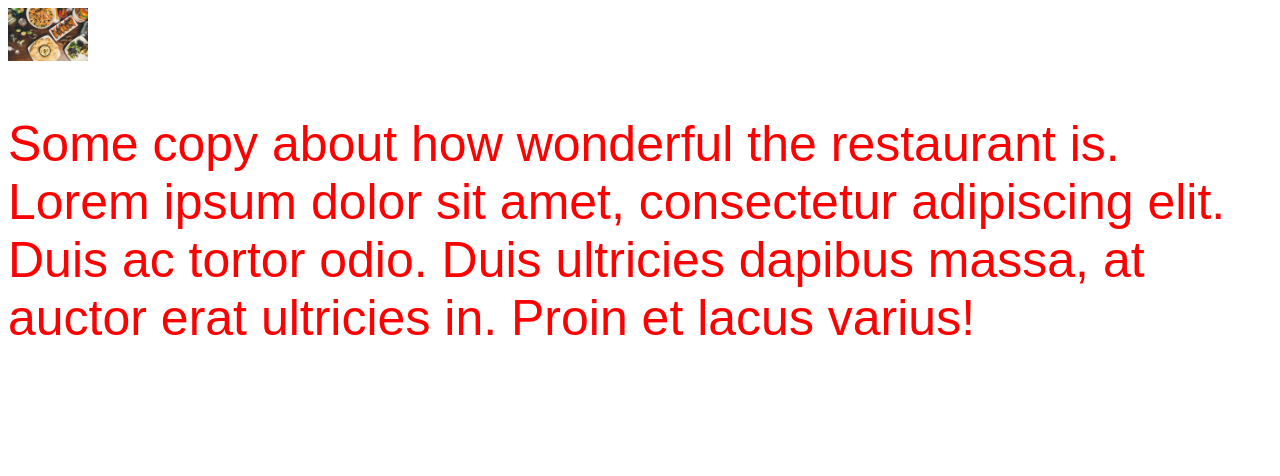
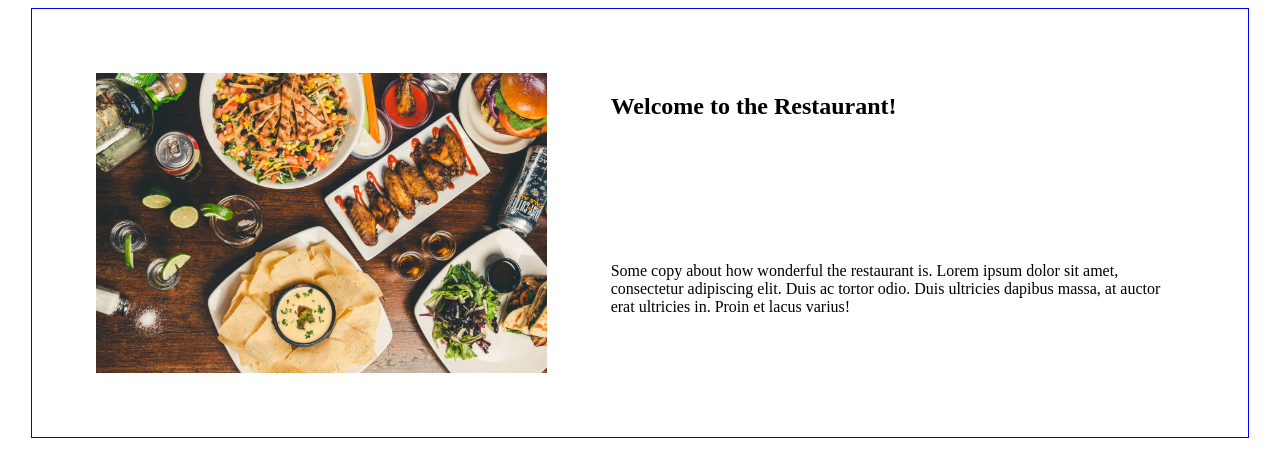
Before and after one commit to maleker86/restaurant-page, a website built with webpack: page dist/index.html in a window 1280 px wide. Built offline with nearby package versions, Linux system fonts and the light colour scheme.

Commit message:
Load Assets using CSS Grid Template

```diff
--- a/src/page-load.js
+++ b/src/page-load.js
@@ -6,21 +6,27 @@ console.log("This is specifically the page-load.js");
 
 function load_content() {
     const Content = document.createElement('div');
+    const CopyText = document.createElement('p');
+    const Title = document.createElement('h2');
 
-    const copyText = document.createElement('p');
+    Content.classList.add('container');
 
     console.log("This is the content function.");
 
     // add copy about how cool the restaurant is
-    copyText.classList.add('red');
-    copyText.textContent = "Some copy about how wonderful the restaurant is. Lorem ipsum dolor sit amet, consectetur adipiscing elit. Duis ac tortor odio. Duis ultricies dapibus massa, at auctor erat ultricies in. Proin et lacus varius!";
+    CopyText.classList.add('red');
+    CopyText.textContent = "Some copy about how wonderful the restaurant is. Lorem ipsum dolor sit amet, consectetur adipiscing elit. Duis ac tortor odio. Duis ultricies dapibus massa, at auctor erat ultricies in. Proin et lacus varius!";
+
+    // customize the title
+    Title.textContent = "Welcome to the Restaurant!";
 
     // add the image to a div...
     const myHeader = new Image();
     myHeader.src = HeaderImg;
 
+    Content.appendChild(Title);
     Content.appendChild(myHeader);
-    Content.appendChild(copyText);
+    Content.appendChild(CopyText);
 
     return Content;
 }
@@ -31,4 +37,5 @@ function load_content() {
         <p>some copy about how wonderful the restaurant is. Lorem ipsum dolor sit amet, consectetur adipiscing elit. Duis ac tortor odio. Duis ultricies dapibus massa, at auctor erat ultricies in. Proin et lacus varius.
        </p> */}
 
-document.body.appendChild(load_content());
+document.body.append(load_content());
+// load_content();
--- a/src/style.css
+++ b/src/style.css
@@ -1,15 +1,27 @@
-img {
-    max-width: 80px;
+.container {
+  display: grid;
+    gap: 5vw;
+    grid-template-areas:
+    "image heading"
+    "image text";
+  border: 1px solid blue;
+  padding: 5vw;
+  width: 85vw;
+  margin: auto;
 }
 
-.red {
-    font-family: sans-serif;
-    color: red;
-    font-size: 50px;
-  }
+img {
+  grid-area: image;
+  /* max-width: 60vw; */
+  height: auto;
+  width: 100%;
+  margin: auto;
+}
 
-  /* p {
-    color: blue;
-    font-family: sans-serif;
-    font-size: 50px;
-  } */
+.text {
+  grid-area: text;
+}
+
+.heading {
+  grid-area: heading;
+}
```
Also changed, not shown: dist/main.js.
